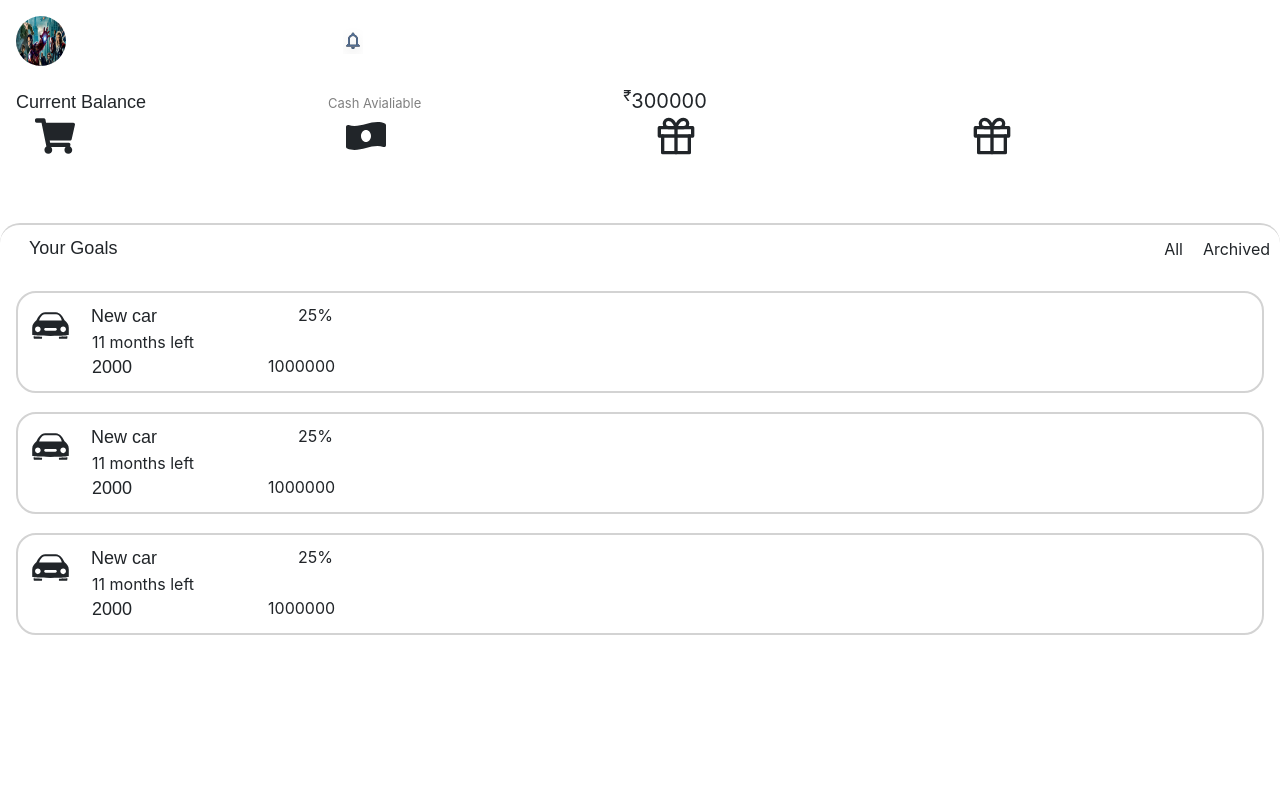
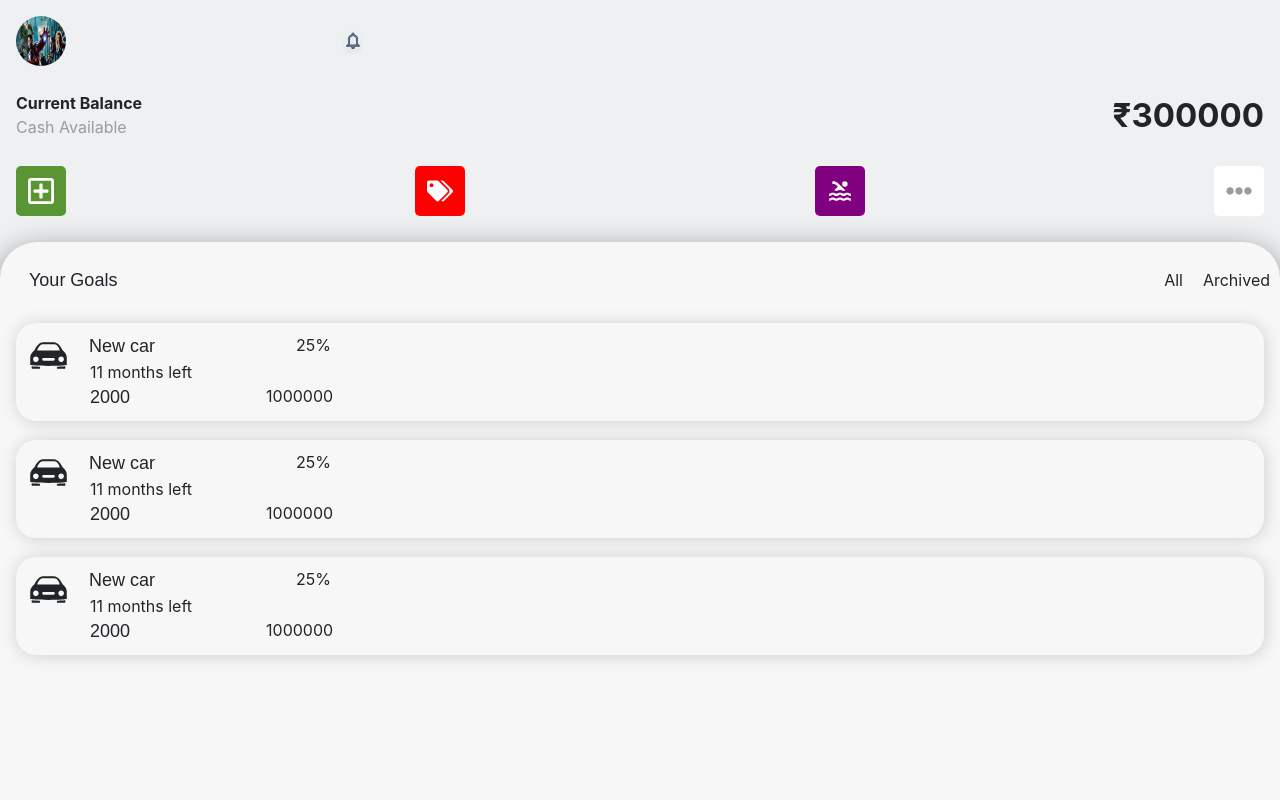
Before and after one commit to saini2/xpensios, a React app in the folder web/: page / in a window 1280 px wide. Shown: the top 800 px of the page. Built offline with nearby package versions, Linux system fonts and the light colour scheme.

Commit message:
Home Tweaks

```diff
--- a/web/src/components/Home/Home.js
+++ b/web/src/components/Home/Home.js
@@ -3,8 +3,8 @@ import s from "./Home.module.scss";
 import profile from "../../images/avengers.jpg";
 import bell from "../../images/ic_warning_copy_5.svg";
 import { IoIosCar } from "react-icons/io";
-import { FaShoppingCart ,FaMoneyBillWaveAlt} from "react-icons/fa";
-import { FiGift } from "react-icons/fi";
+import { FaRegPlusSquare, FaTags, FaEllipsisH } from "react-icons/fa";
+import { MdPool } from "react-icons/md";
 export default class Home extends React.PureComponent {
   listOfSaving = () => {
     return (
@@ -63,39 +63,43 @@ export default class Home extends React.PureComponent {
             <img className={s.bell} src={bell} alt="bell"></img>
           </div>
           <div className={s.balance}>
-            <span> Current Balance</span>
-            <span>Cash Avialiable</span>
-            <span>
-              <sup className={s.rupee}>₹</sup>
+            <div className={s.leftPane}>
+              <span>Current Balance</span>
+              <span>Cash Available</span>
+            </div>
+            <span className={s.amount}>
+              <span className={s.rupee}>₹</span>
               300000
             </span>
           </div>
           <div className={s.logo}>
             <div className={s.shopping}>
-            <FaShoppingCart size = {40} />
+              <FaRegPlusSquare size={40} />
               {/* <span> shopping </span> */}
             </div>
             <div className={s.cash}>
-              <FaMoneyBillWaveAlt size = {40}/>
+              <FaTags size={40} />
               {/* <span> cash </span> */}
             </div>
             <div className={s.travel}>
-              <FiGift size = {40}/>
+              <MdPool size={40} />
               {/* <span> travel </span> */}
             </div>
             <div className={s.rent}>
-            <FiGift size = {40}/>
+              <FaEllipsisH size={40} />
 
               {/* <span> rent</span> */}
             </div>
           </div>
         </div>
-        <div className={s.goalList}>
-          <span>Your Goals</span>
-          <span>All</span>
-          <span>Archived</span>
+        <div className={s.goalContainer}>
+          <div className={s.goalList}>
+            <span>Your Goals</span>
+            <span>All</span>
+            <span>Archived</span>
+          </div>
+          {this.listOfSaving()}
         </div>
-        {this.listOfSaving()}
       </div>
     );
   }
--- a/web/src/components/Home/Home.module.scss
+++ b/web/src/components/Home/Home.module.scss
@@ -1,3 +1,6 @@
+body{
+  background:#eff0f2;
+}
 .container {
   margin-left: 16px;
   margin-right: 16px;
@@ -14,45 +17,57 @@
     }
   }
   .balance {
-    margin-top: 20px;
-    span:first-child {
-      font-size: 18px;
-      font-family: sans-serif;
+    display: flex;
+    justify-content: space-between;
+    padding: 25px 0px 25px 0px;
+    div.leftPane{
+      display: flex;
+      flex-direction: column;
+      span:first-child{
+        font-weight:700;
       }
-    span:nth-child(2) {
-      margin-left: 182px;
-      font-size: 13px;
-      color: grey;
+      span:nth-child(2){
+        color:#9b9b9b;
       }
-    span:nth-child(3) {
+    }
+    span.amount {
       .rupee {
-        font-weight: 20px;
+        font-weight: 700;
       }
-      font-size: 20px;
-      margin-left: 202px;
+      display: flex;
+      align-items: center;
+      font-size: 33px;
+      font-weight: 700;
     }
   }
   .logo {
     display: flex;
     align-items: center;
-    justify-content: center;
+    justify-content: space-between;
     flex-direction: row;
     width: 100%;
-    .shopping {
-      flex: 1;
-      margin-left: 19px;
+    color:#fff;
+    div{
+      width: 50px;
+      height: 50px;
+      display: flex;
+      justify-content: center;
+      align-items: center;
+      padding: 12px;
+      border-radius: 5px;
     }
-    .cash {
-      flex: 1;
-      margin-left: 19px;
+    div:first-child{
+      background-color: #5a9533;
     }
-    .travel {
-      flex: 1;
-      margin-left: 18px;
+    div:nth-child(2){
+      background-color: red;
     }
-    .rent {
-      flex: 1;
-      margin-left: 24px;
+    div:nth-child(3){
+      background-color: purple;
+    }
+    div:nth-child(4){
+      color:#9b9b9b;
+      background-color: white;
     }
   }
 }
@@ -62,9 +77,9 @@
   margin-right: 16px;
   display: flex;
   margin-top: 19px;
-  border: 2px solid lightgrey;
   padding: 10px;
   border-radius: 20px;
+  box-shadow: 1px 1px 16px 0px #9b9b9b70;
   .carImage {
     margin-top: 14px;
     width: 31px;
@@ -97,14 +112,20 @@
     }
   }
 }
+.goalContainer{
+    background: #f7f7f7;
+    height: 100vh;
+    border-top: 0.5px solid lightgray;
+    border-radius: 37px;
+    margin-top: 25px;
+    padding-top: 15px;
+    box-shadow: 0px 10px 31px 2px #0006;
   .goalList {
       display: flex;
-  margin-top: 61px;
       align-items: center;
       justify-content: center;
       flex-direction: row;
       width: 100%;
-  border-top: 2px solid lightgray;
       padding: 10px;
       border-radius: 20px;
       span:first-child {
@@ -117,6 +138,8 @@
         margin-right: 20px;
       }
     }
+}
+
 
 .switch {
   position: relative;
```
Lines whose indentation alone changed are shown as unchanged.
